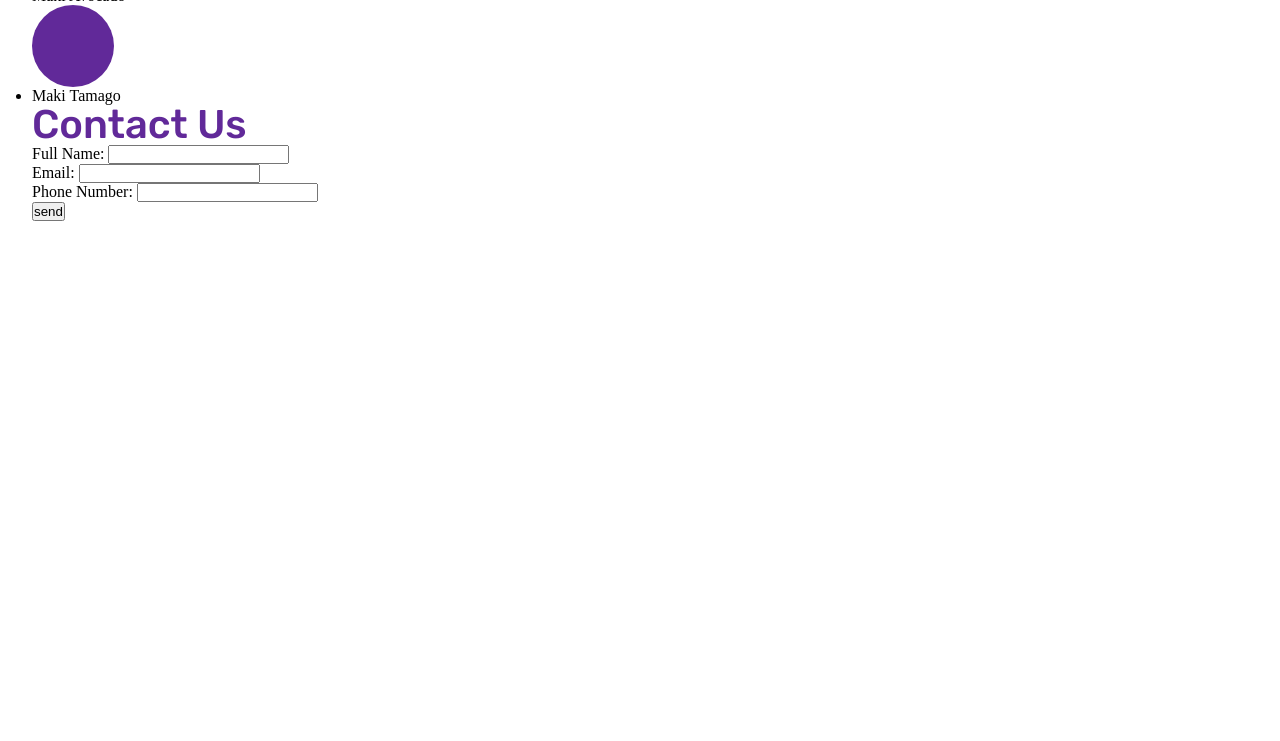
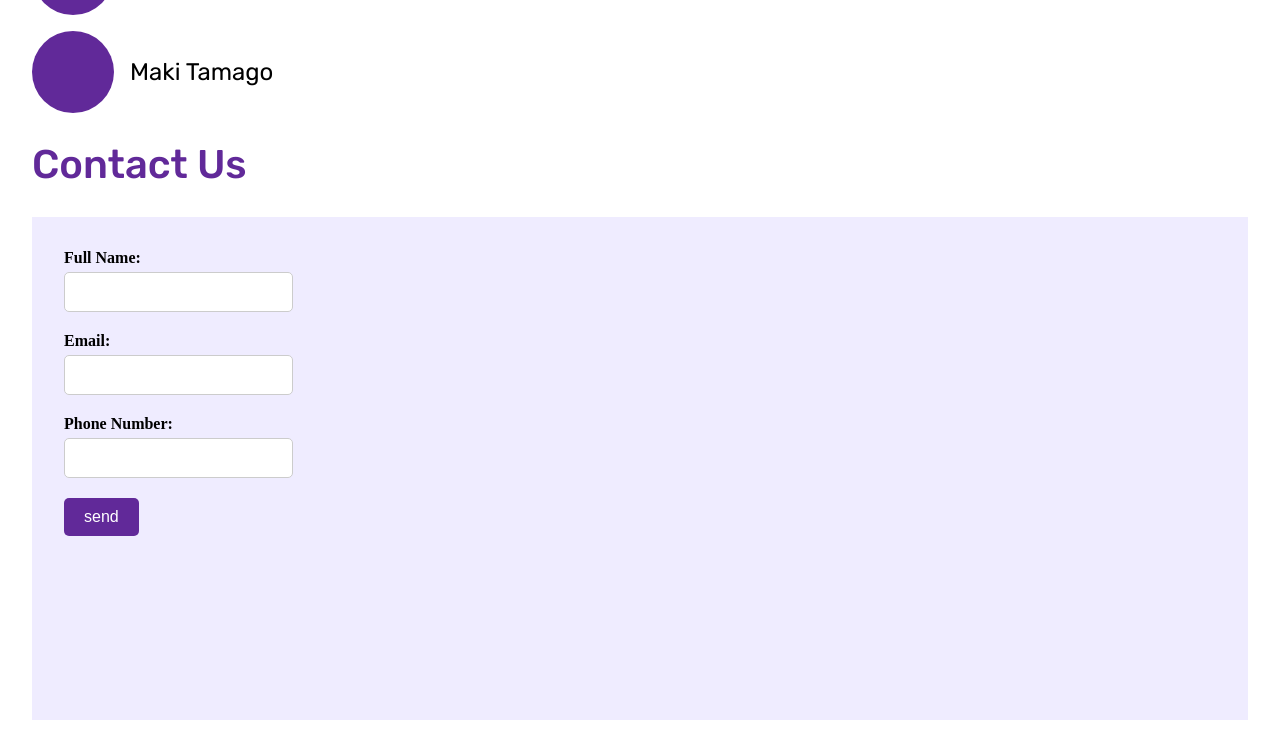
Before and after one commit to arielfarhi1812/ex2-sushi, a plain HTML site: page page2.html in a window 1280 px wide. Shown: the part 803-1544 px from the top of the page. Before the commit the page ends 1311 px from the top, so only its background shows below. Drawn offline with nearby package versions, Linux system fonts and the light colour scheme.

Commit message:
Add style for main

```diff
--- a/css/style.css
+++ b/css/style.css
@@ -331,3 +331,70 @@ footer h4 {
     background-position: center;
     margin-right: 16px;
 }
+
+ul {
+    margin-top: 32px;
+    margin-bottom: 32px;
+}
+
+ul li {
+    display: flex;
+    color: #000;
+    font-family: Rubik;
+    font-size: 24px;
+    font-style: normal;
+    font-weight: 400;
+    line-height: 14px;
+    align-items: center;
+    margin-bottom: 16px;
+}
+
+.contact_section {
+    display: flex;
+    margin-top: 32px;
+    height: 503px;
+    background: #EFECFF;
+    margin-bottom: 485px;
+}
+
+.contact_section form {
+    display: flex;
+    flex-direction: column;
+    gap: 20px;
+    padding: 32px;
+}
+
+.form_group {
+    display: flex;
+    flex-direction: column;
+}
+
+label {
+    margin-bottom: 5px;
+    font-weight: bold;
+}
+
+input[type="text"],
+input[type="email"],
+input[type="tel"] {
+    padding: 10px;
+    border: 1px solid #ccc;
+    border-radius: 5px;
+    font-size: 16px;
+    margin-right: 900px;
+}
+
+input[type="submit"] {
+    align-self: flex-start;
+    padding: 10px 20px;
+    background-color: #612999;
+    color: white;
+    border: none;
+    border-radius: 5px;
+    cursor: pointer;
+    font-size: 16px;
+}
+
+input[type="submit"]:hover {
+    background-color: #c38cf3;
+}
```
